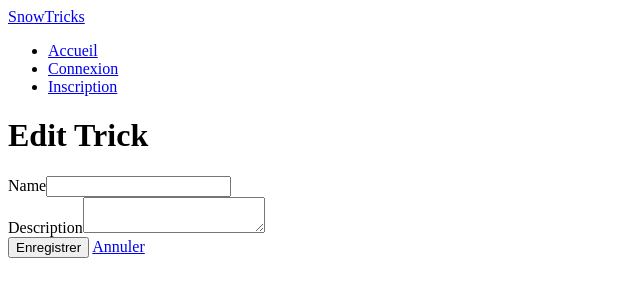
After one commit to Florimond-Jouffroy/Openclassrooms-Project-006, a Symfony app: template templates/trick/edit.html.twig in a window 1280 px wide. The commit adds this page. Shown: the top 300 px of the page, without its empty margins (0-640 px from the left). Run offline with Twig, Linux system fonts and the light colour scheme; the template is opened without the code that fills it, so the values that code supplies are empty; form fields are guessed from the names that the template uses; some libraries are stand-ins or nearby versions.

Commit message:
feat: trick edit #11

```diff
--- a/templates/trick/_parts/_trick.html.twig
+++ b/templates/trick/_parts/_trick.html.twig
@@ -5,11 +5,11 @@
 		<h5 class="card-title text-uppercase">{{ trick.name }}</h5>
 		<div class="d-flex flex-row mt-3">
 
-			<a href="{{path('trick_show', {'id':trick.id})}}" class="btn btn-outline-primary">En Lire plus</a>
+			<a href="{{path('trick_show', {'id':trick.id}) }}" class="btn btn-outline-primary">En Lire plus</a>
 
 			{% if app.user %}
 				<div class="flex-grow-1 d-flex justify-content-end">
-					<a href="#" class="btn btn-primary mx-1">
+					<a href="{{path('trick_edit', {id: trick.id})}}" class="btn btn-primary mx-1">
 						<i class="bi bi-pencil-fill"></i>
 					</a>
 					<a href="#" class="btn btn-primary mx-1">
--- /dev/null
+++ b/templates/trick/edit.html.twig
@@ -0,0 +1,17 @@
+{% extends "base.html.twig" %}
+
+{% block title %}
+	Edit Trick
+{% endblock %}
+
+{% block body %}
+
+	<div class="container">
+
+		<h1>Edit Trick</h1>
+
+		{% include 'trick/_parts/trick_form.html.twig' with {form: form} only %}
+
+	</div>
+
+{% endblock %}
--- a/templates/trick/show.html.twig
+++ b/templates/trick/show.html.twig
@@ -15,7 +15,7 @@
 
 			{% if app.user %}
 				<div id="options" class="d-flex">
-					<a href="#">
+					<a href="{{path('trick_edit', {'id': trick.id} )}}">
 						<i class="bi bi-pencil-fill"></i>
 					</a>
 					<a href="#">
```
Also changed, not shown: src/Controller/TrickController.php (+24 -1 lines).
